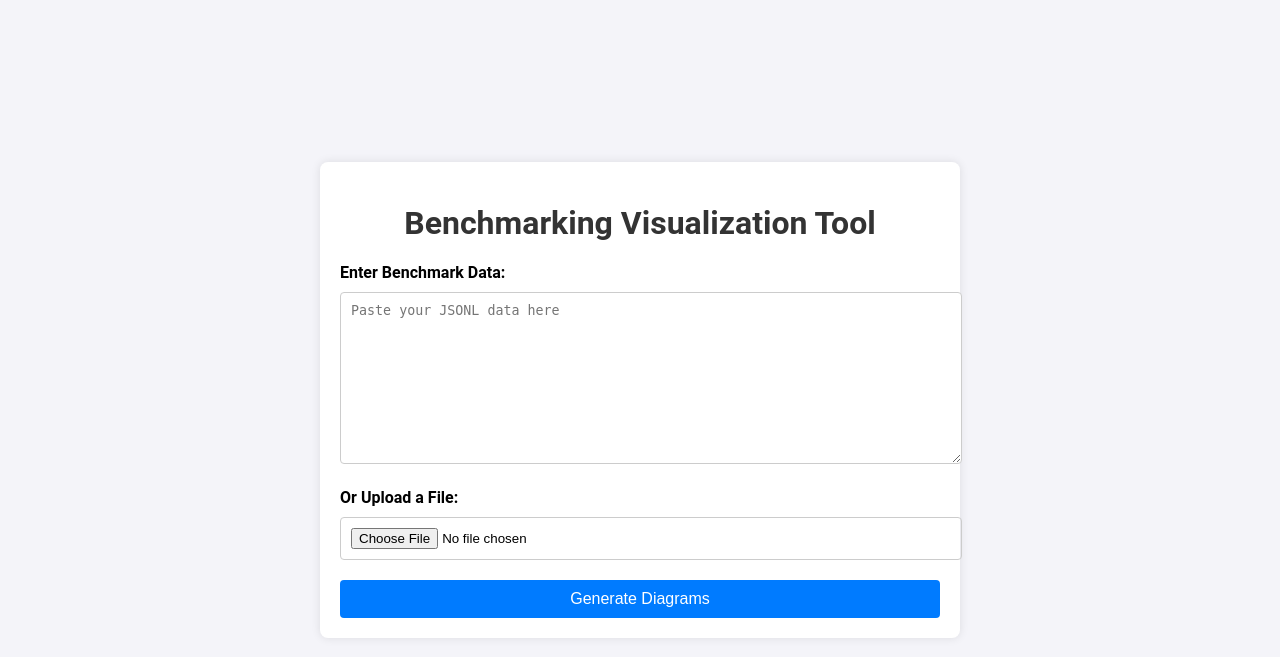
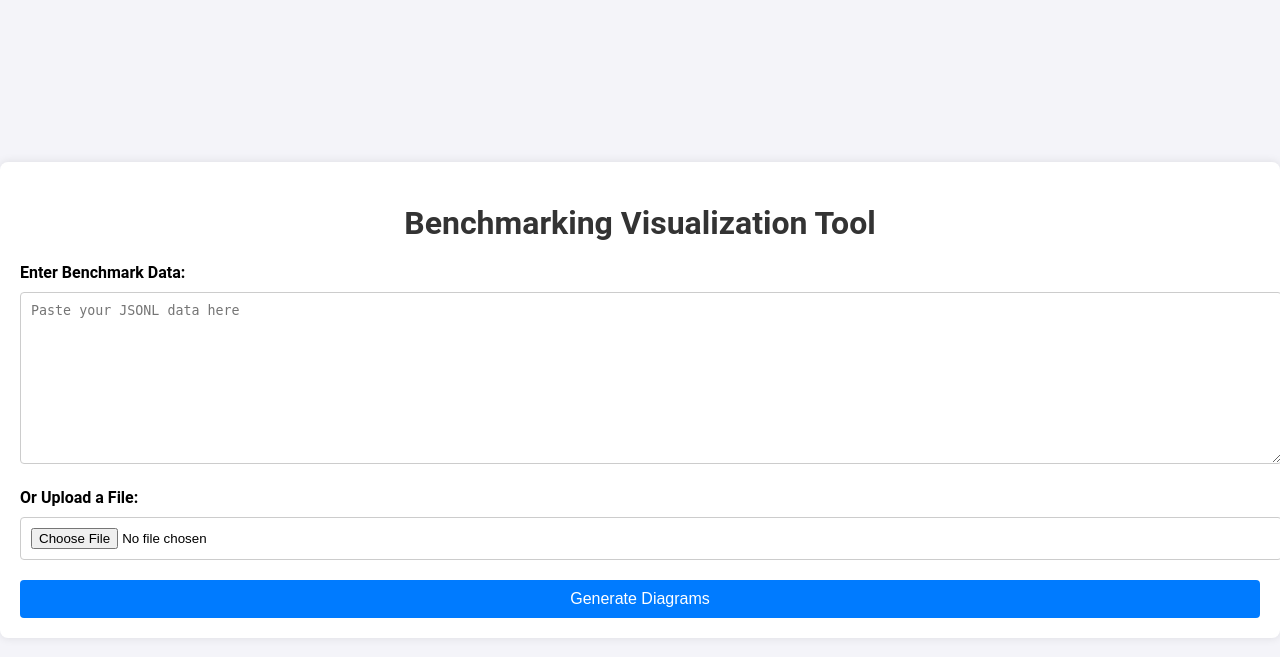
Before and after one commit to guming3d/benchmark-visualization-tool, a Flask app: page / in a window 1280 px wide. Shown: the top 657 px of the page. Run offline with Flask 3, Linux system fonts and the light colour scheme; some libraries are stand-ins or nearby versions.

Commit message:
Removed max-width constraints to make the dashboard occupy the full page width.

```diff
--- a/templates/index.html
+++ b/templates/index.html
@@ -23,7 +23,6 @@
             border-radius: 8px;
             box-shadow: 0 0 10px rgba(0, 0, 0, 0.1);
             width: 100%;
-            max-width: 800px;
             margin-bottom: 20px;
         }
         h1 {
--- a/templates/start.html
+++ b/templates/start.html
@@ -22,8 +22,7 @@
             padding: 20px;
             border-radius: 8px;
             box-shadow: 0 0 10px rgba(0, 0, 0, 0.1);
-            width: 80%;
-            max-width: 600px;
+            width: 100%;
         }
         h1 {
             color: #333;
```
